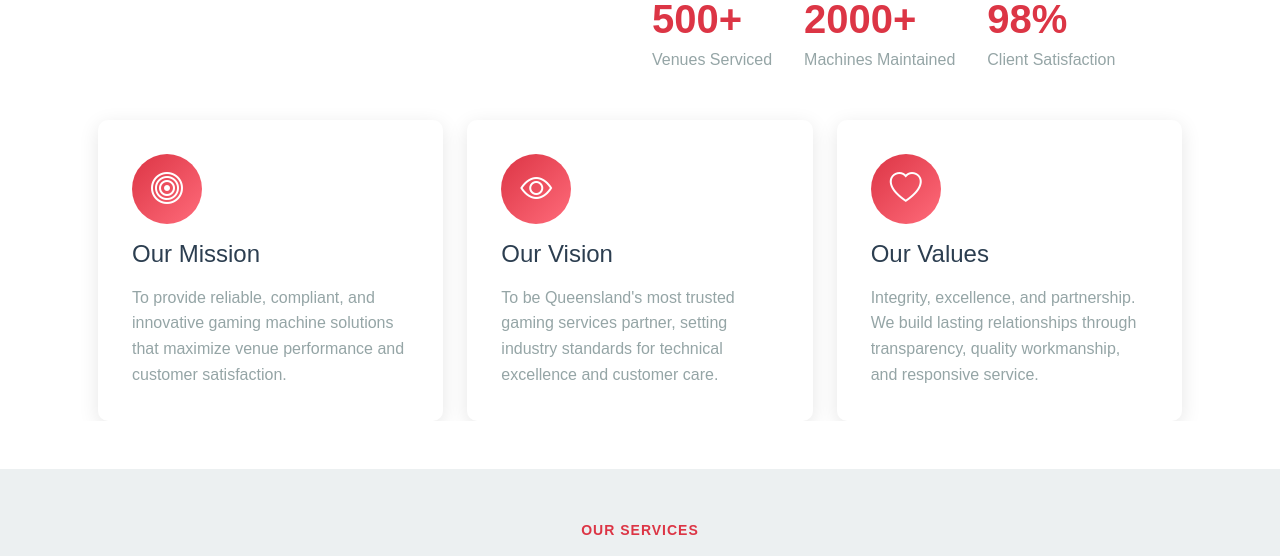
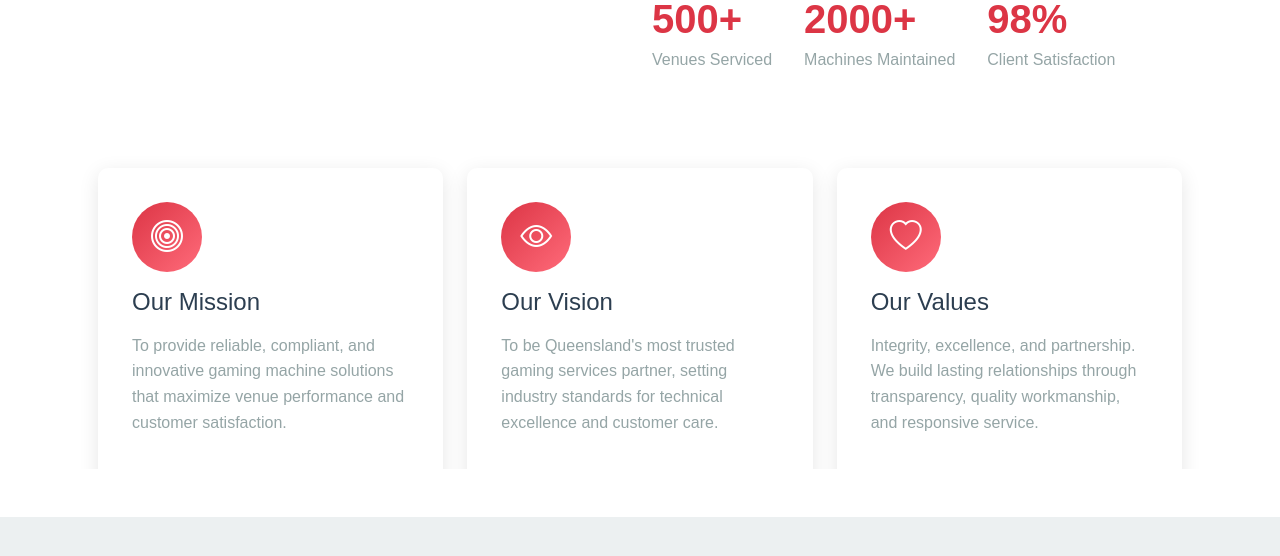
Before and after one commit to Oyedokun-Kehinde/cgs-web, a React (Vite) app in the folder frontend/: page / in a window 1280 px wide. Shown: the part 1680-2236 px from the top of the page. Built offline with nearby package versions, Linux system fonts and the light colour scheme; a web font is replaced by a local one.

Commit message:
Fixed About Section

```diff
--- a/frontend/src/components/About.tsx
+++ b/frontend/src/components/About.tsx
@@ -80,7 +80,7 @@ const About = () => {
         {/* Mission & Values */}
         <div className="row mt-5">
           <div className="col-lg-4" data-aos="fade-up" data-aos-delay="100">
-            <div className="value-card">
+            <div className="value-card mt-5">
               <div className="value-icon">
                 <i className="bi bi-bullseye"></i>
               </div>
@@ -93,7 +93,7 @@ const About = () => {
           </div>
 
           <div className="col-lg-4" data-aos="fade-up" data-aos-delay="200">
-            <div className="value-card">
+            <div className="value-card mt-5">
               <div className="value-icon">
                 <i className="bi bi-eye"></i>
               </div>
@@ -106,7 +106,7 @@ const About = () => {
           </div>
 
           <div className="col-lg-4" data-aos="fade-up" data-aos-delay="300">
-            <div className="value-card">
+            <div className="value-card mt-5">
               <div className="value-icon">
                 <i className="bi bi-heart"></i>
               </div>
```
